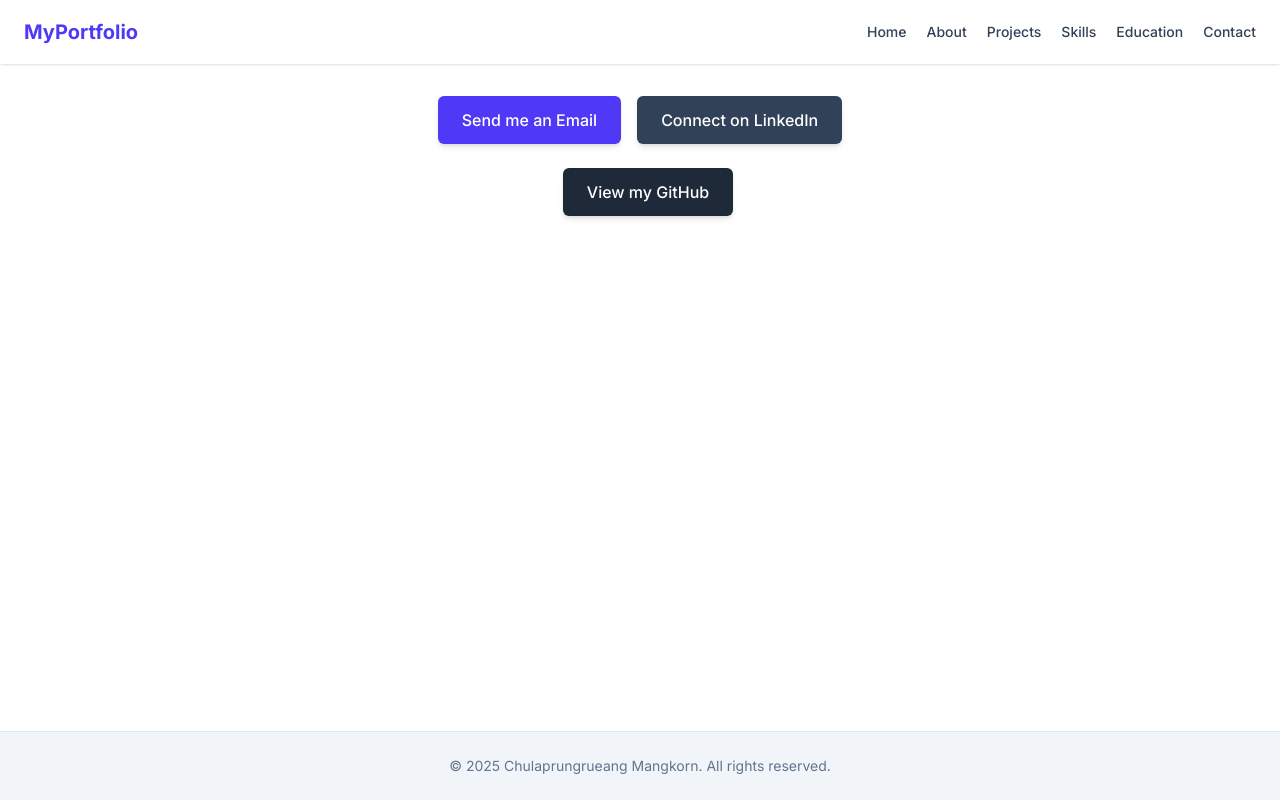
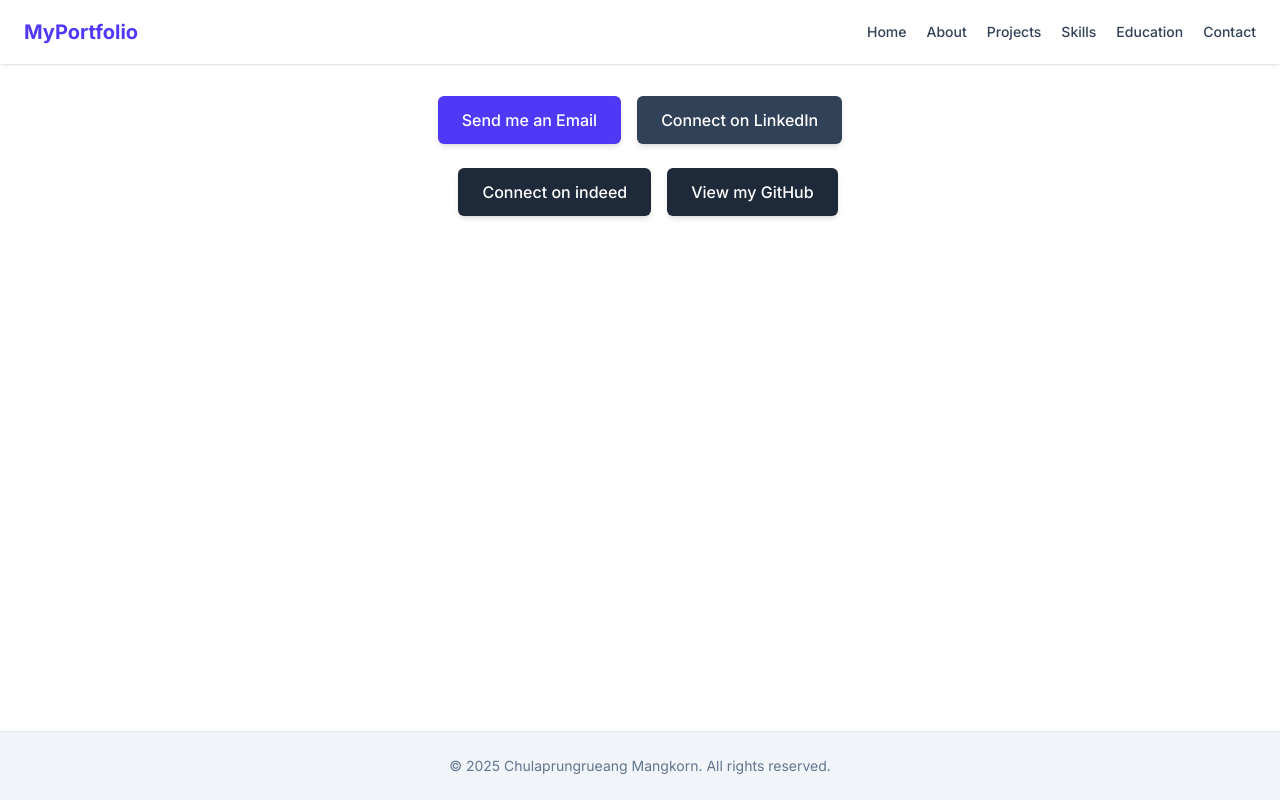
Before and after one commit to ChuMangkorn/portfolio, a Next.js app: page /contact in a window 1280 px wide. Built offline with nearby package versions, Linux system fonts and the light colour scheme.

Commit message:
update ichiban

```diff
--- a/src/app/about/page.jsx
+++ b/src/app/about/page.jsx
@@ -1,9 +1,5 @@
 // app/about/page.jsx
 import Image from 'next/image'; // *** 1. Import Image component ***
-
-export const metadata = {
-  title: 'About Me | My Modern Portfolio',
-};
 
 export default function AboutPage() {
   return (
--- a/src/app/contact/page.jsx
+++ b/src/app/contact/page.jsx
@@ -30,6 +30,17 @@ export default function ContactPage() {
           <span>Connect on LinkedIn</span>
         </a>
 
+        {/* Indeed */}
+        <a
+          href="https://profile.indeed.com/p/mangkornc-sykyjft"
+          target="_blank"
+          rel="noopener noreferrer"
+          className="inline-flex items-center justify-center space-x-2 bg-gray-800 hover:bg-gray-900 text-white font-medium py-3 px-6 rounded-md transition-all duration-200 shadow-md hover:shadow-lg w-full md:w-auto ml-0 md:ml-4 mt-4 md:mt-0 hover:scale-105 transform" // Added transform effects
+        >
+          {/* <FiGithub className="w-5 h-5" /> */}
+          <span>Connect on indeed</span>
+        </a>
+
         {/* GitHub */}
         <a
           href="https://github.com/ChuMangkorn"
--- a/src/app/projects/page.jsx
+++ b/src/app/projects/page.jsx
@@ -29,6 +29,12 @@ const projectsData = [
     tags: ["Next.js", "App Router", "Tailwind CSS", "Framer Motion"],
     liveUrl: "https://portfolio-omega-livid-27.vercel.app/", // Replace with actual link
     repoUrl: "https://github.com/ChuMangkorn/portfolio" // Replace with actual link
+  },
+  {
+    title: "Educational Agency Website Ichiban Japan (2013)",
+    description: "Informational site for Japanese language studies and study abroad programs in Japan.",
+    imageUrl: "/ichiban.png", // Ensure this image exists in /public/images/
+    tags: ["WordPress", "PHP", "MySQL", "Bootstrap","jQuery"]
   },
 ];
 // --- End of Project Data ---
@@ -63,13 +69,16 @@ export default function ProjectsPage() {
             className="bg-white rounded-lg shadow-md hover:shadow-xl overflow-hidden flex flex-col transition-all duration-300 hover:scale-[1.03]" // Card styling
             variants={cardVariants}
           >
-            {/* Project Image */}
-            <div className="relative w-full aspect-video"> {/* Container for fixed aspect ratio */}
+            {/* Project Image Container */}
+            <div className="relative w-full aspect-video bg-slate-100"> {/* Container ควรมี position: relative และ ขนาด/สัดส่วน */}
               <Image
                 src={project.imageUrl}
                 alt={`${project.title} screenshot`}
-                fill // Use fill to cover the container
-                sizes="(max-width: 768px) 100vw, (max-width: 1200px) 50vw, 33vw" // Optimize image loading
+                fill // ใช้ fill เพื่อให้ภาพเต็ม container
+                // ----- ตรวจสอบบรรทัดนี้ -----
+                className="object-obtain" // *** object-cover (เต็มกรอบ แต่รูปถูกตัด) กับ object-contain (เห็นรูปครบ แต่มีขอบว่าง) ***
+                // ---------------------------
+                sizes="(max-width: 768px) 100vw, (max-width: 1200px) 50vw, 33vw"
               />
             </div>
 
```
Also changed, not shown: 1 other file (tests, documents, lock files or other folders).
